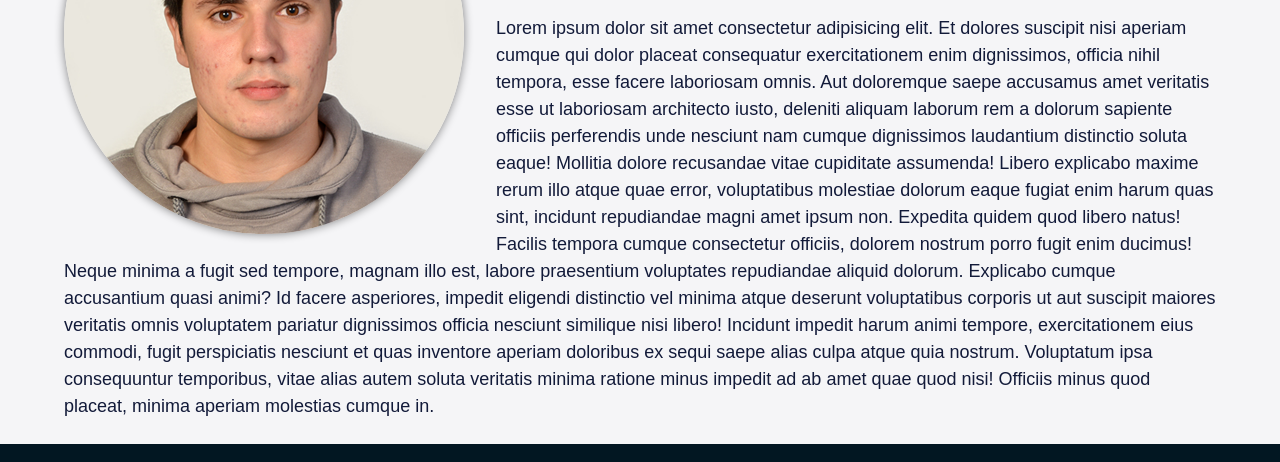
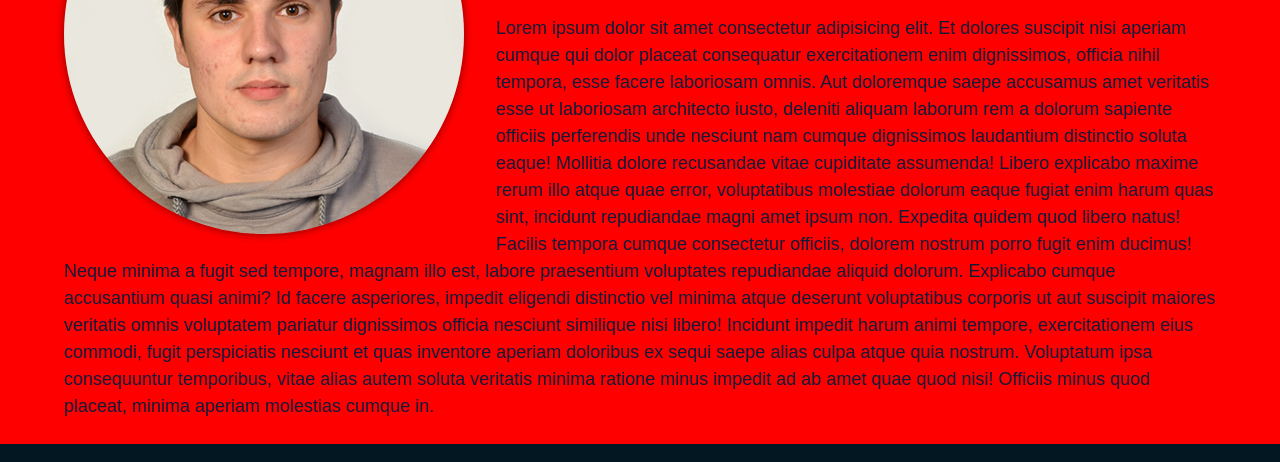
Before and after one commit to keki97/Portfolio2.0, a plain HTML site: page about.html in a window 1280 px wide. Shown: the part 280-742 px from the top of the page. Drawn offline with nearby package versions, Linux system fonts and the light colour scheme.

Commit message:
Test if autopublishing on Netlify works

```diff
--- a/about.css
+++ b/about.css
@@ -1,6 +1,7 @@
 body {
   height: 100vh;
-  background-color: #f5f5f7;
+  /* background-color: #f5f5f7; */
+  background-color: red;
 }
 
 /* .active {
```
